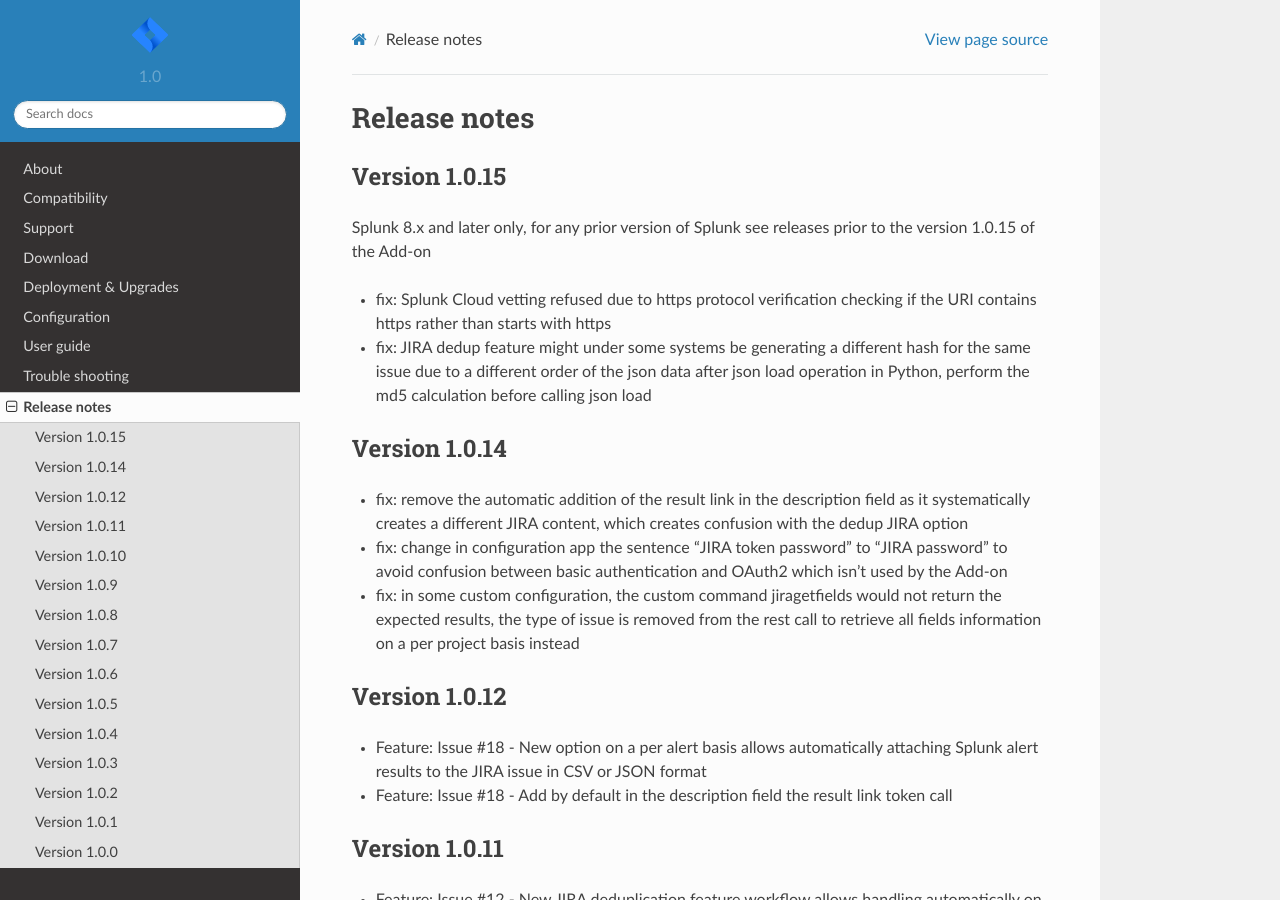
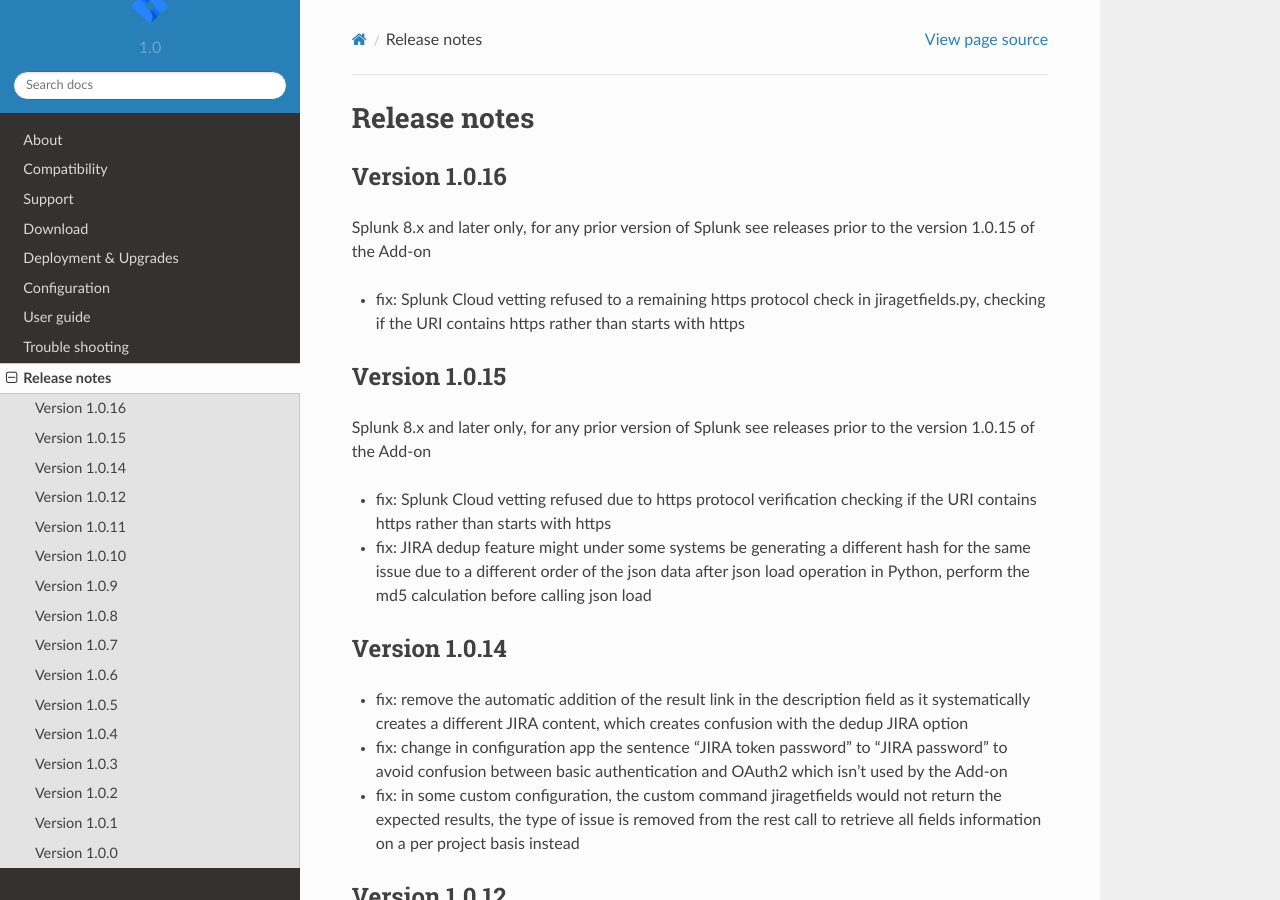
Before and after one commit to guilhemmarchand/TA-jira-service-desk-simple-addon, a Sphinx documentation site: the page built from docs/releasenotes.rst, in a window 1280 px wide and 900 px high. Built offline with Sphinx 7.4.7 and the Read the Docs theme 2.0.0, drawn with Linux system fonts in a browser that asks for light colours.

Commit message:
Version 1.0.16

```diff
--- a/docs/releasenotes.rst
+++ b/docs/releasenotes.rst
@@ -1,5 +1,12 @@
 Release notes
 #############
+
+Version 1.0.16
+==============
+
+Splunk 8.x and later only, for any prior version of Splunk see releases prior to the version 1.0.15 of the Add-on
+
+- fix: Splunk Cloud vetting refused to a remaining https protocol check in jiragetfields.py, checking if the URI contains https rather than starts with https
 
 Version 1.0.15
 ==============
```
Also changed, not shown: 6 other files.
